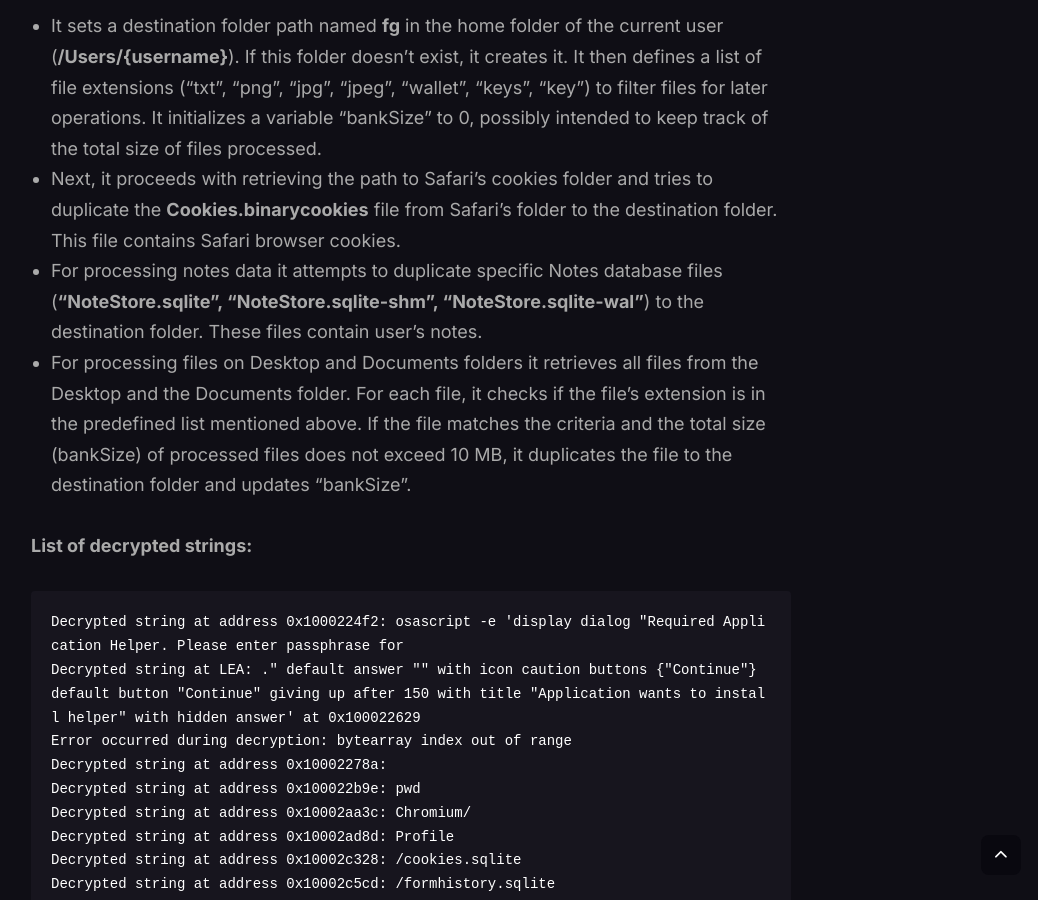
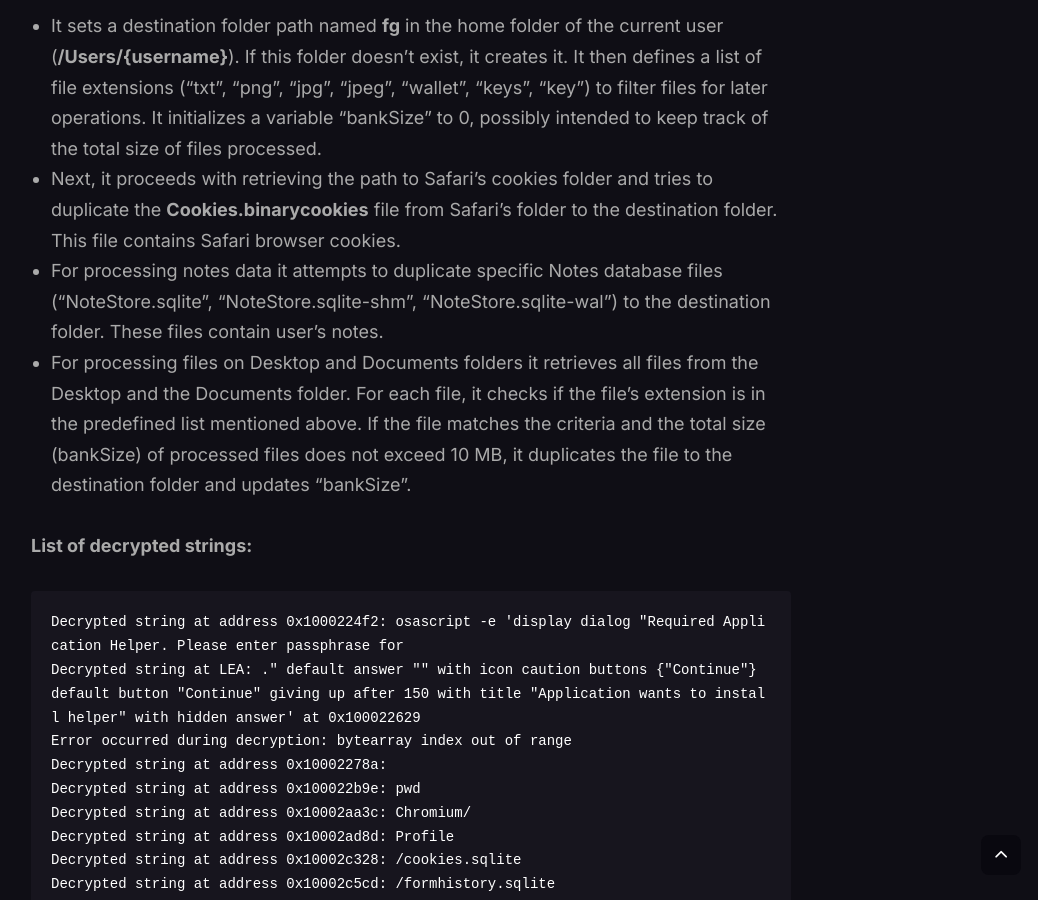
Before and after one commit to RussianPanda95/russianpanda95.github.io, a Jekyll site: the page built from _posts/2024-01-15-Atomic-Stealer-AMOS.md, in a window 1280 px wide and 900 px high, scrolled down 11251 px. Shown: the whole window, without its empty margins (229-1267 px from the left). Built offline with Jekyll 4.4.1, drawn with Linux system fonts in a browser that asks for light colours; nearby versions of some CDN libraries; comment, search, counter and statistics services are not loaded.

Commit message:
Fourth commit

```diff
--- a/_posts/2024-01-15-Atomic-Stealer-AMOS.md
+++ b/_posts/2024-01-15-Atomic-Stealer-AMOS.md
@@ -172,7 +172,7 @@ The FileGrabber functionality is shown in the image below.
 **FileGrabber has several functionalities:**
 - It sets a destination folder path named **fg** in the home folder of the current user (**/Users/{username}**). If this folder doesn't exist, it creates it. It then defines a list of file extensions ("txt", "png", "jpg", "jpeg", "wallet", "keys", "key") to filter files for later operations. It initializes a variable "bankSize" to 0, possibly intended to keep track of the total size of files processed.
 - Next, it proceeds with retrieving the path to Safari's cookies folder and tries to duplicate the **Cookies.binarycookies** file from Safari's folder to the destination folder. This file contains Safari browser cookies.
-- For processing notes data it attempts to duplicate specific Notes database files (**"NoteStore.sqlite", "NoteStore.sqlite-shm", "NoteStore.sqlite-wal"**) to the destination folder. These files contain user's notes.
+- For processing notes data it attempts to duplicate specific Notes database files ("NoteStore.sqlite", "NoteStore.sqlite-shm", "NoteStore.sqlite-wal") to the destination folder. These files contain user's notes.
 - For processing files on Desktop and Documents folders it retrieves all files from the Desktop and the Documents folder. For each file, it checks if the file's extension is in the predefined list mentioned above. If the file matches the criteria and the total size (bankSize) of processed files does not exceed 10 MB, it duplicates the file to the destination folder and updates "bankSize".
 
 **List of decrypted strings:**
```
